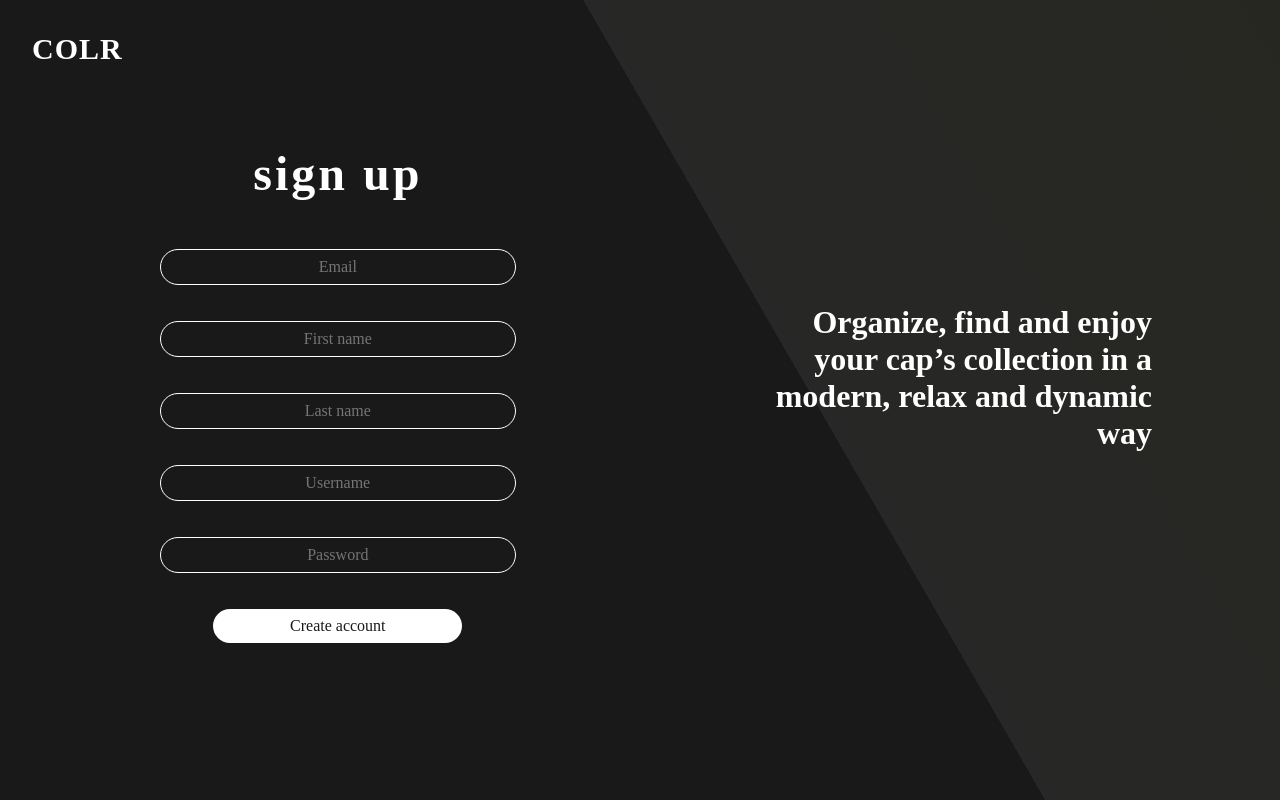
After one commit to remusbulboaca/twproject, a PHP site: page /profile-signup.html in a window 1280 px wide. The commit adds this page. Run offline with PHP 8.4, Linux system fonts and the light colour scheme; some web fonts are replaced.

Commit message:
Add files via upload

```diff
--- /dev/null
+++ b/TW Project/css/profile-signup.css
@@ -0,0 +1,187 @@
+@font-face {
+	font-family: 'proxima_nova_rgregular';
+	src: url('https://litmus.com/fonts/Emails/proximanova-regular-webfont.eot');
+	src: url('https://litmus.com/fonts/Emails/proximanova-regular-webfont.eot?#iefix') format('embedded-opentype'),
+		 url('https://litmus.com/fonts/Emails/proximanova-regular-webfont.woff') format('woff'),
+		 url('https://litmus.com/fonts/Emails/proximanova-regular-webfont.ttf') format('truetype'),
+		 url('https://litmus.com/fonts/Emails/proximanova-regular-webfont.svg#proxima_nova_rgregular') format('svg');
+	font-weight: normal;
+	font-style: normal;
+}
+@font-face {
+	font-family: 'ProximaBold';
+	src: url('https://litmus.com/fonts/Emails/proximanova-bold-webfont.eot');
+	src: url('https://litmus.com/fonts/Emails/proximanova-bold-webfont.eot?#iefix') format('embedded-opentype'),
+		 url('https://litmus.com/fonts/Emails/proximanova-bold-webfont.woff') format('woff'),
+		 url('https://litmus.com/fonts/Emails/proximanova-bold-webfont.ttf') format('truetype'),
+		 url('https://litmus.com/fonts/Emails/proximanova-bold-webfont.svg#proxima_nova_rgbold') format('svg');
+	font-weight: normal;
+}
+
+@font-face {
+	font-family: 'adelle_rgregular';
+	src: url('https://litmus.com/fonts/Emails/adelle_reg-webfont.eot');
+	src: url('https://litmus.com/fonts/Emails/adelle_reg-webfont.eot?#iefix') format('embedded-opentype'),
+		 url('https://litmus.com/fonts/Emails/adelle_reg-webfont.woff') format('woff'),
+		 url('https://litmus.com/fonts/Emails/adelle_reg-webfont.ttf') format('truetype'),
+		 url('https://litmus.com/fonts/Emails/adelle_reg-webfont.svg#adelle_rgregular') format('svg');
+	font-weight: normal;
+	font-style: normal;
+}
+@font-face {font-family: "Gobold"; src: url("//db.onlinewebfonts.com/t/480ddcdbf6e34bde73dfaed605fafcb3.eot"); src: url("//db.onlinewebfonts.com/t/480ddcdbf6e34bde73dfaed605fafcb3.eot?#iefix") format("embedded-opentype"), url("//db.onlinewebfonts.com/t/480ddcdbf6e34bde73dfaed605fafcb3.woff2") format("woff2"), url("//db.onlinewebfonts.com/t/480ddcdbf6e34bde73dfaed605fafcb3.woff") format("woff"), url("//db.onlinewebfonts.com/t/480ddcdbf6e34bde73dfaed605fafcb3.ttf") format("truetype"), url("//db.onlinewebfonts.com/t/480ddcdbf6e34bde73dfaed605fafcb3.svg#Gobold") format("svg"); }
+@font-face {font-family: "Gobold Hollow"; src: url("//db.onlinewebfonts.com/t/0aea46344363939fffde7e35f398e915.eot"); src: url("//db.onlinewebfonts.com/t/0aea46344363939fffde7e35f398e915.eot?#iefix") format("embedded-opentype"), url("//db.onlinewebfonts.com/t/0aea46344363939fffde7e35f398e915.woff2") format("woff2"), url("//db.onlinewebfonts.com/t/0aea46344363939fffde7e35f398e915.woff") format("woff"), url("//db.onlinewebfonts.com/t/0aea46344363939fffde7e35f398e915.ttf") format("truetype"), url("//db.onlinewebfonts.com/t/0aea46344363939fffde7e35f398e915.svg#Gobold Hollow") format("svg"); }
+
+body{
+    margin: 0;
+    background:linear-gradient(60deg, #191919, #191919 60%, #272727 60%, #272722);
+    background-repeat: no-repeat;
+    height:100vh;
+    width:100vw;
+}
+
+header{
+    padding: 2em;
+}
+
+header a
+{
+    text-decoration: none;
+    color: #ffffff;
+    font-family: "ProximaBold";
+    font-size: 30px;
+    font-weight:bolder ;
+    letter-spacing: 1px;
+}
+
+.signup {
+    display:flex;
+    flex-direction: column;
+    align-items: center;
+    justify-content: center;
+}
+
+.signup h1{
+
+    font-family: "Gobold";
+    color: #ffffff;
+    letter-spacing: 3px;
+    font-size: 6vh;
+    margin-bottom: 5vh;
+}
+
+.signup span{
+   font-family: "Gobold Hollow";
+}
+
+form{
+    display:flex;
+    flex-direction: column;
+    align-items: center;
+
+
+}
+
+input[type=text]{
+    background: none;
+    font-family: "proxima_nova_rgregular";
+    font-size: 1em;
+    padding: 1.3vh 15vw;
+    border: 1px solid #ffffff;
+    border-radius: 50px;
+    color: #ffffff;
+    margin: 0em;
+    text-align: center;
+}
+
+input[type=email]{
+    background: none;
+    font-family: "proxima_nova_rgregular";
+    font-size: 1em;
+    padding: 1.3vh 15vw;
+    border: 1px solid #ffffff;
+    border-radius: 50px;
+    color: #ffffff;
+    text-align: center;
+}
+
+input[type=password]{
+    background: none;
+    font-family: "proxima_nova_rgregular";
+    font-size: 1em;
+    padding: 1.3vh 15vw;
+    border: 1px solid #ffffff;
+    border-radius: 50px;
+    color: #ffffff;
+    text-align: center;
+}
+
+input[type=button]{
+    background: #ffffff;
+    font-family: "proxima_nova_rgregular";
+    font-size: 1em;
+    padding: 1.3vh 15vw;
+    border-radius: 50px;
+    border: 0;
+    color: #191919;
+    text-align: center;
+    transition: all 0.3s ease 0s;
+}
+
+
+input[type=button]:hover {
+    letter-spacing: 3px;
+    border-radius: 6px;
+    border-color: #cecece !important;
+    transition: all 0.3s ease 0s;
+        }
+.all h2{
+    display: none;
+}
+
+
+
+
+
+@media (min-width : 750px){
+
+    .all{
+        display: flex;
+            align-items: center;
+            flex-direction: row-reverse;
+            justify-content: space-between;
+            margin-left: 10em;
+            height: 70vh;
+
+    }
+    .all h2{
+    display: block;
+    font-family: "ProximaBold";
+    color: white;
+    text-align: left;
+    width: 400px;
+    font-size: 2em;
+    padding: 10vw;
+    text-align: right;
+    }
+
+
+
+    input[type=password]{
+        padding: 1vh 6vw;
+    }
+    input[type=email]{
+        padding: 1vh 6vw;
+    }
+    input[type=button]{
+        padding: 1vh 6vw;
+    }
+    input[type=text]{
+        padding: 1vh 6vw;
+    }
+
+    .signup h1{
+        margin-bottom: 1em;
+    }
+
+
+}
--- a/TW Project/home.html
+++ b/TW Project/home.html
@@ -15,10 +15,11 @@
 
     <div class="subtitle">
         <div class="SPAN">
-        <h1><span>Your cap’s</span>
+        <h1><span>your cap’s</span>
         collection
         in one place</h1>
     </div>
+
         <div class="wrap">
             <div class="search">
 
--- /dev/null
+++ b/TW Project/profile-signup.html
@@ -0,0 +1,38 @@
+<!DOCTYPE html>
+<html lang="en">
+<head>
+    <meta charset="UTF-8">
+    <meta name="viewport" content="width=device-width, initial-scale=1.0">
+    <title>SignUp</title>
+    <link rel="stylesheet" href="css/profile-signup.css">
+</head>
+<body>
+    <header>
+        <a href="/home.html">COLR</a>
+    </header>
+    <div class="all">
+        <h2>Organize, find and enjoy
+            your cap’s collection in a
+            modern, relax and
+            dynamic way</h2>
+    <div class="signup">
+        <h1>sign <span>up</span></h1>
+
+        <form action="">
+            <input type="email" id="email" name="email" placeholder="Email"><br><br>
+            <input type="text" id="fname" name="fname" placeholder="First name"><br><br>
+            <input type="text" id="lname" name="lname" placeholder="Last name"><br><br>
+            <input type="text" id="lname" name="lname" placeholder="Username"><br><br>
+            <input type="password" id="lname" name="lname" placeholder="Password"><br><br>
+            <input type="button" onclick="formSubmit()" value="Create account">
+        </form>
+
+    </div>
+
+    </div>
+
+
+
+
+</body>
+</html>
```
Also changed, not shown: TW Project/css/home.css (+10 -1 lines), TW Project/css/profile-nologin.css (added, +171 -0 lines), TW Project/css/profile-signin.css (added, +180 -0 lines), TW Project/profile-nologin.html (added, +33 -0 lines), TW Project/profile-signin.html (added, +36 -0 lines), TW Project/images/arrow.png (added).
